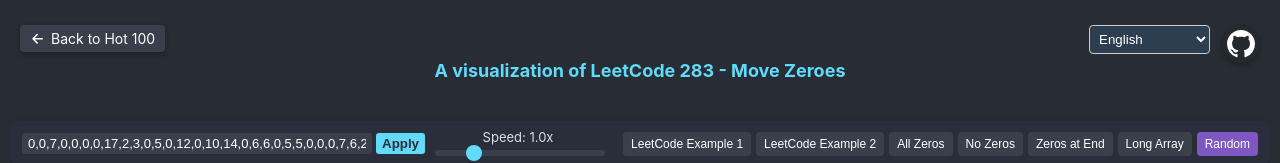
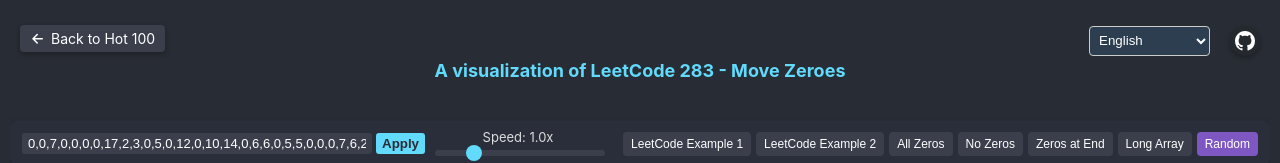
Before and after one commit to fuck-algorithm/leetcode-283-move-zeroes, a React (Create React App) app: page / in a window 1280 px wide. Shown: the top 163 px of the page. Built offline with nearby package versions, Linux system fonts and the light colour scheme.

Commit message:
调整GitHub图标和语言选择器水平对齐

```diff
--- a/src/components/GithubLink.tsx
+++ b/src/components/GithubLink.tsx
@@ -7,9 +7,12 @@
   return (
     <div className="github-corner" style={{
       position: 'absolute',
-      top: '25px',  // 增加顶部边距
+      top: '25px',
       right: '20px',
-      zIndex: 1000
+      zIndex: 1000,
+      display: 'flex',
+      alignItems: 'center',
+      height: '31px' // 与语言选择器高度对齐
     }}>
       <a
         href="https://github.com/fuck-algorithm/leetcode-283-move-zeroes"
@@ -27,7 +30,7 @@
           boxShadow: '0 2px 5px rgba(0,0,0,0.3)'
         }}
       >
-        <svg height="28" aria-hidden="true" viewBox="0 0 16 16" version="1.1" width="28" data-view-component="true" style={{ fill: '#ffffff' }}>
+        <svg height="20" aria-hidden="true" viewBox="0 0 16 16" version="1.1" width="20" data-view-component="true" style={{ fill: '#ffffff' }}>
           <path d="M8 0c4.42 0 8 3.58 8 8a8.013 8.013 0 0 1-5.45 7.59c-.4.08-.55-.17-.55-.38 0-.27.01-1.13.01-2.2 0-.75-.25-1.23-.54-1.48 1.78-.2 3.65-.88 3.65-3.95 0-.88-.31-1.59-.82-2.15.08-.2.36-1.02-.08-2.12 0 0-.67-.22-2.2.82-.64-.18-1.32-.27-2-.27-.68 0-1.36.09-2 .27-1.53-1.03-2.2-.82-2.2-.82-.44 1.1-.16 1.92-.08 2.12-.51.56-.82 1.28-.82 2.15 0 3.06 1.86 3.75 3.64 3.95-.23.2-.44.55-.51 1.07-.46.21-1.61.55-2.33-.66-.15-.24-.6-.83-1.23-.82-.67.01-.27.38.01.53.34.19.73.9.82 1.13.16.45.68 1.31 2.69.94 0 .67.01 1.3.01 1.49 0 .21-.15.45-.55.38A7.995 7.995 0 0 1 0 8c0-4.42 3.58-8 8-8Z"></path>
         </svg>
       </a>
--- a/src/components/LanguageSwitcher.tsx
+++ b/src/components/LanguageSwitcher.tsx
@@ -18,6 +18,7 @@
       right: '70px',
       display: 'flex',
       alignItems: 'center',
+      height: '31px',
       zIndex: 1000
     }}>
       <select
@@ -29,7 +30,8 @@
           borderRadius: '4px',
           border: '1px solid #ccc',
           backgroundColor: '#2c3e50',
-          color: '#fff'
+          color: '#fff',
+          height: '30px'
         }}
       >
         <option value="en">{t('language.en')}</option>
```
